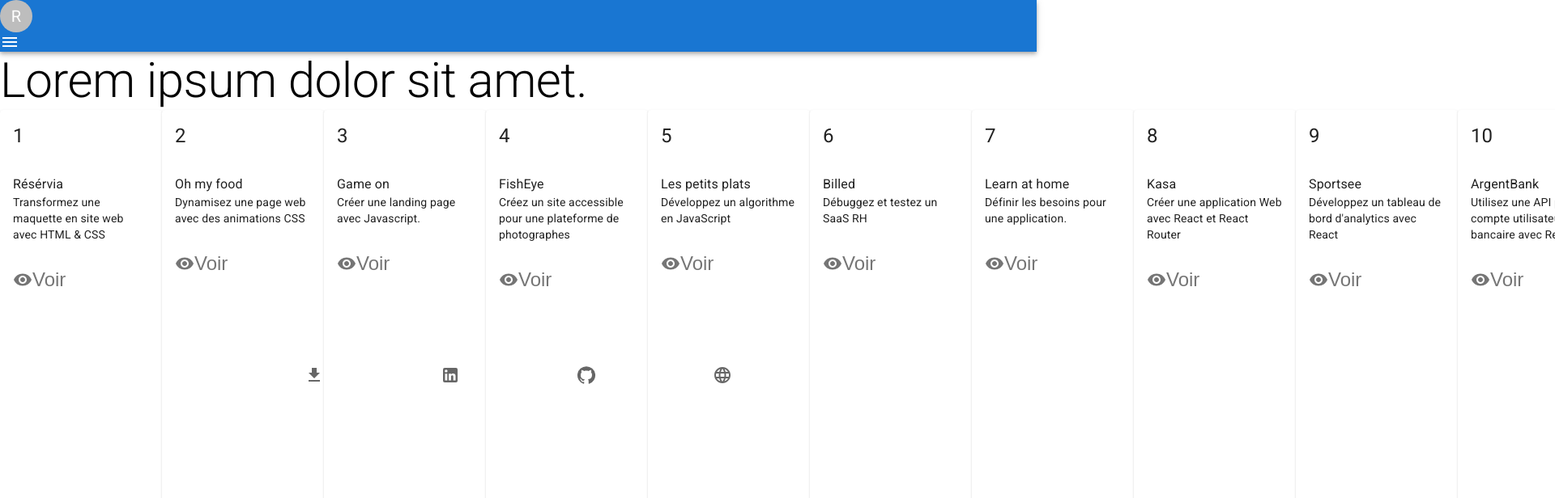
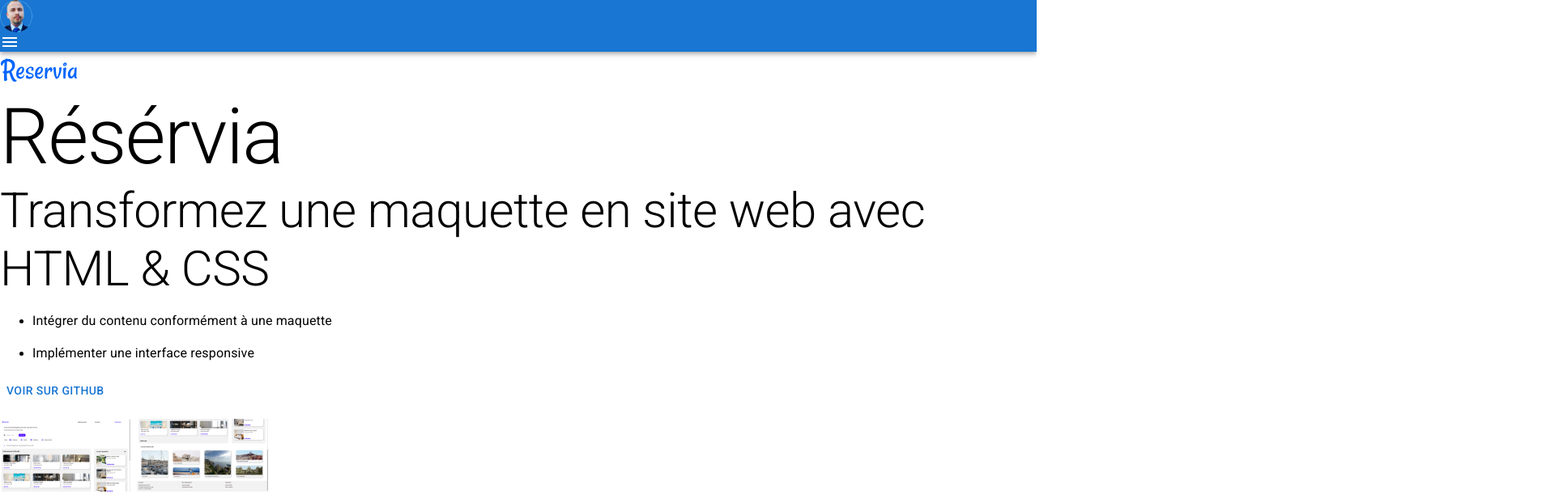
Before and after one commit to Chris5477/mon-portfolio, a React (Create React App) app: page / in a window 1280 px wide. Shown: the top 616 px of the page at 81% size, 1920 px wide, since content can reach past the window. Built offline with nearby package versions, Linux system fonts and the light colour scheme.

Commit message:
placeholder in Project component removed

```diff
--- a/src/App.js
+++ b/src/App.js
@@ -4,14 +4,17 @@ import Footer from "./components/Footer";
 import Content from "./screen/Content";
 import Project from "./components/Project";
 import Information from "./components/Information";
+import { projects } from "./utils/listProject";
+import { presentation } from "./utils/presentation";
 
 function App() {
 	return (
 		<div className="App">
 			<TopBar />
 			{/* <Home /> */}
-			<Content />
-			{/* <Project /> */}
+			{/* <Content list={projects} /> */}
+			{/* <Content list={presentation} /> */}
+			<Project />
 			{/* <Information /> */}
 			<Footer />
 		</div>
--- a/src/components/Project.js
+++ b/src/components/Project.js
@@ -1,30 +1,27 @@
-import { Box, Typography, ImageList, ImageListItem } from "@mui/material";
+import { Box, Typography, ImageList, ImageListItem, Button } from "@mui/material";
+import { projects } from "../utils/listProject";
 
 const Project = () => {
+	const { title, description, logo, illustrations, skillWorked, github } = projects[0]
 	return (
 		<Box>
-			<img src="" alt="project" />
+			<img src={logo} alt="project" />
 
-			<Typography variant="h1">Title</Typography>
-			<Typography variant="h2">Desription</Typography>
+			<Typography variant="h1">{title}</Typography>
+			<Typography variant="h2">{description}</Typography>
+
 			<ul>
-				{Array.from({ length: 4 }).map((_, index) => (
+				{skillWorked.map((skill, index) => (
 					<li key={`index ${index}`}>
-						<Typography>Skill</Typography>
+						<Typography paragraph>{skill}</Typography>
 					</li>
 				))}
 			</ul>
-			<ul>
-				{Array.from({ length: 4 }).map((_, index) => (
-					<li key={`index ${index}`}>
-						<Typography paragraph>Lorem ipsum dolor sit amet consectetur adipisicing elit. T</Typography>
-					</li>
-				))}
-			</ul>
+			<Button href={github}>Voir sur Github</Button>
 			<Box sx={{ width: 500, height: 450, overflowY: "scroll" }}>
 				<ImageList variant="masonry" cols={3} gap={8}>
-					{Array.from({ length: 6 }).map((_, index) => (
-						<ImageListItem key={index}>{/* <img/> */}</ImageListItem>
+					{illustrations.map((picture, index) => (
+						<ImageListItem key={index}>{<img src={picture} alt="illustration" />}</ImageListItem>
 					))}
 				</ImageList>
 			</Box>
--- a/src/components/TopBar.js
+++ b/src/components/TopBar.js
@@ -1,10 +1,11 @@
 import { AppBar, Avatar } from "@mui/material";
 import MenuIcon from "@mui/icons-material/Menu";
+import chris from "../assets/pictures/chrispng.png"
 
 const TopBar = () => {
 	return (
 		<AppBar position="static">
-			<Avatar alt="Remy Sharp" src="." />
+			<Avatar alt="christopher Petitcolas" src={chris} />
 			<MenuIcon />
 		</AppBar>
 	);
--- a/src/screen/Content.js
+++ b/src/screen/Content.js
@@ -1,15 +1,15 @@
 import { Grid, Stack, Typography, Card, CardContent, CardHeader, CardActions, IconButton } from "@mui/material";
 import VisibilityIcon from "@mui/icons-material/Visibility";
-import { projects } from "../utils/listProject";
 
-const Content = () => {
+const Content = ({list}) => {
+
 	return (
 		<Grid container>
 			<Grid item>
 				<Typography variant="h2">Lorem ipsum dolor sit amet.</Typography>
 			</Grid>
 			<Stack width="auto" height="300px" direction="row" justifyContent={"space-around"}>
-				{projects.map(({ id, title, description }) => (
+				{list.map(({ id, title, description }) => (
 					<Card key={id} sx={{ width: 200, height: "500px" }}>
 						<CardHeader title={id} />
 						<CardContent>
--- a/src/utils/listProject.js
+++ b/src/utils/listProject.js
@@ -75,7 +75,8 @@ export const projects = [
 		id: 1,
 		title: "Résérvia",
 		description: "Transformez une maquette en site web avec HTML & CSS",
-		illustrations: [logoReservia, reservia, reservia2],
+		logo: logoReservia,
+		illustrations: [reservia, reservia2],
 		skillWorked: ["Intégrer du contenu conformément à une maquette", "Implémenter une interface responsive"],
 		github: "https://github.com/Chris5477/Petitcolaschristopher_2_15-03-2021",
 	},
@@ -83,7 +84,8 @@ export const projects = [
 		id: 2,
 		title: "Oh my food",
 		description: "Dynamisez une page web avec des animations CSS",
-		illustrations: [logoOhmyfood, ohmyfood, ohmyfood2, ohmyfood3, animation],
+		logo: logoOhmyfood,
+		illustrations: [ohmyfood, ohmyfood2, ohmyfood3, animation],
 		skillWorked: [
 			"Mettre en œuvre des effets CSS graphiques avancés",
 			"Utiliser un système de gestion de versions pour le suivi du projet et son hébergement",
@@ -97,7 +99,8 @@ export const projects = [
 		id: 3,
 		title: "Game on",
 		description: "Créer une landing page avec Javascript.",
-		illustrations: [logoGameOn, GameOn, GameOn2],
+		logo: logoGameOn,
+		illustrations: [GameOn, GameOn2],
 		skillWorked: ["Programmer en JavaScript", "Validation formulaire"],
 		github: "https://github.com/Chris5477/GameOn-website-FR",
 	},
@@ -105,7 +108,8 @@ export const projects = [
 		id: 4,
 		title: "FishEye",
 		description: "Créez un site accessible pour une plateforme de photographes",
-		illustrations: [logoFishEye, FishEye, FishEye2, FishEye3, FishEye4],
+		logo: logoFishEye,
+		illustrations: [FishEye, FishEye2, FishEye3, FishEye4],
 		skillWorked: [
 			"Assurer l'accessibilité d'un site web",
 			"Gérer les évènements d'un site avec JavaScript",
@@ -118,7 +122,8 @@ export const projects = [
 		id: 5,
 		title: "Les petits plats",
 		description: "Développez un algorithme en JavaScript",
-		illustrations: [logoPlats, plats, plats2, plats3],
+		logo: logoPlats,
+		illustrations: [plats, plats2, plats3],
 		skillWorked: ["Analyser un problème informatique", "Développer un algorithme pour résoudre un problème"],
 		github: "https://github.com/Chris5477/PetitcolasChristopher-7-14-06-2021",
 	},
@@ -126,7 +131,8 @@ export const projects = [
 		id: 6,
 		title: "Billed",
 		description: "Débuggez et testez un SaaS RH",
-		illustrations: [logoBilled, billed2, billed, billed3, billed4, billed5],
+		logo: logoBilled,
+		illustrations: [billed2, billed, billed3, billed4, billed5],
 		skillWorked: [
 			"Ecrire des tests unitaires avec JavaScript",
 			"Débugger une application web avec le Chrome Debugger",
@@ -139,7 +145,8 @@ export const projects = [
 		id: 7,
 		title: "Learn at home",
 		description: "Définir les besoins pour une application.",
-		illustrations: [logolearnAtHome, learnAtHome5, learnAtHome6, learnAtHome3, learnAtHome, learnAtHome2, learnAtHome4],
+		logo: logolearnAtHome,
+		illustrations: [learnAtHome5, learnAtHome6, learnAtHome3, learnAtHome, learnAtHome2, learnAtHome4],
 		skillWorked: [
 			"Contribuer à un projet en utilisant une méthodologie agile",
 			"Créer une maquette pour un client",
@@ -152,7 +159,8 @@ export const projects = [
 		id: 8,
 		title: "Kasa",
 		description: "Créer une application Web avec React et React Router",
-		illustrations: [logoKasa, kasa, kasa2, kasa3],
+		logo: logoKasa,
+		illustrations: [kasa, kasa2, kasa3],
 		skillWorked: [
 			"Créer des composants avec React",
 			"Développer les routes d'une application web avec React Router",
@@ -164,7 +172,8 @@ export const projects = [
 		id: 9,
 		title: "Sportsee",
 		description: "Développez un tableau de bord d'analytics avec React",
-		illustrations: [logoSportsee, sportSee, sportSee2, sportSee3],
+		logo: logoSportsee,
+		illustrations: [sportSee, sportSee2, sportSee3],
 		skillWorked: [
 			"Assurer la qualité des données d'une application",
 			"Développer des éléments graphiques avancés à l'aide de bibliothèques JavaScript",
@@ -177,7 +186,8 @@ export const projects = [
 		id: 10,
 		title: "ArgentBank",
 		description: "Utilisez une API pour un compte utilisateur bancaire avec React",
-		illustrations: [logoArgentBank, argentBank, argentBank2, argentBank3, argentBank4],
+		logo :logoArgentBank,
+		illustrations: [argentBank, argentBank2, argentBank3, argentBank4],
 		skillWorked: [
 			"Implémenter un gestionnaire d'état dans une application React",
 			"Intéragir avec une API",
@@ -190,7 +200,8 @@ export const projects = [
 		id: 11,
 		title: "HRnet",
 		description: "Faites passer une librairie jQuery vers React",
-		illustrations: [logoCompany, hrnet, hrnet4, hrnet2, hrnet3],
+		logo :logoCompany,
+		illustrations: [hrnet, hrnet4, hrnet2, hrnet3],
 		skillWorked: [
 			"Refondre une application pour réduire la dette technique",
 			"Analyser la performance d'une application web",
@@ -203,8 +214,8 @@ export const projects = [
 		id: 12,
 		title: "Cover letter generator",
 		description: "Créer des lettres de motivation adaptées rapidement",
+		logo :logoCLG,
 		illustrations: [
-			logoCLG,
 			coverLetter1,
 			coverLetter2,
 			coverLetter3,
```
